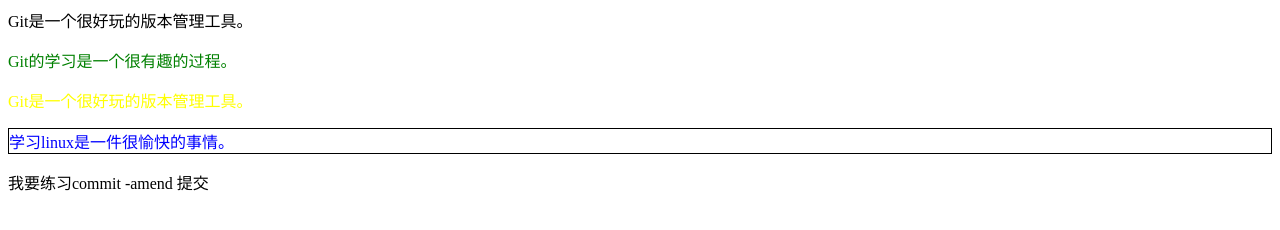
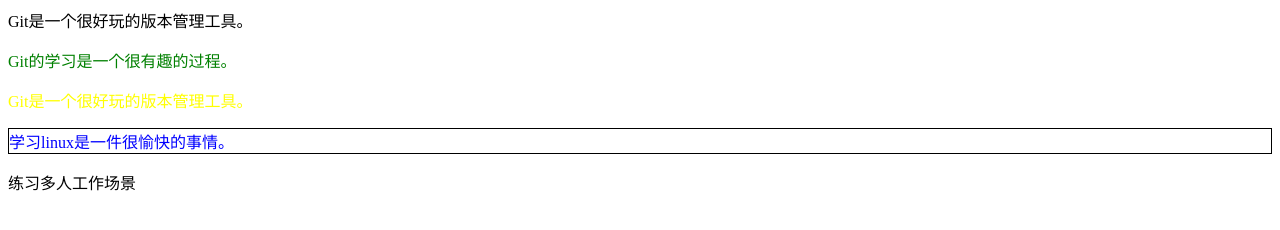
Before and after one commit to kanglove/study, a plain HTML site: page index.html in a window 1280 px wide. Drawn offline with Linux system fonts and the light colour scheme.

Commit message:
测试多人提交

```diff
--- a/index.html
+++ b/index.html
@@ -22,8 +22,8 @@ Git是一个很好玩的版本管理工具。
 学习linux是一件很愉快的事情。
 </p>
 
-<p>
-我要练习commit -amend 提交
+<p class='p5'>
+练习多人工作场景
 </p>
 
 </body>
```
